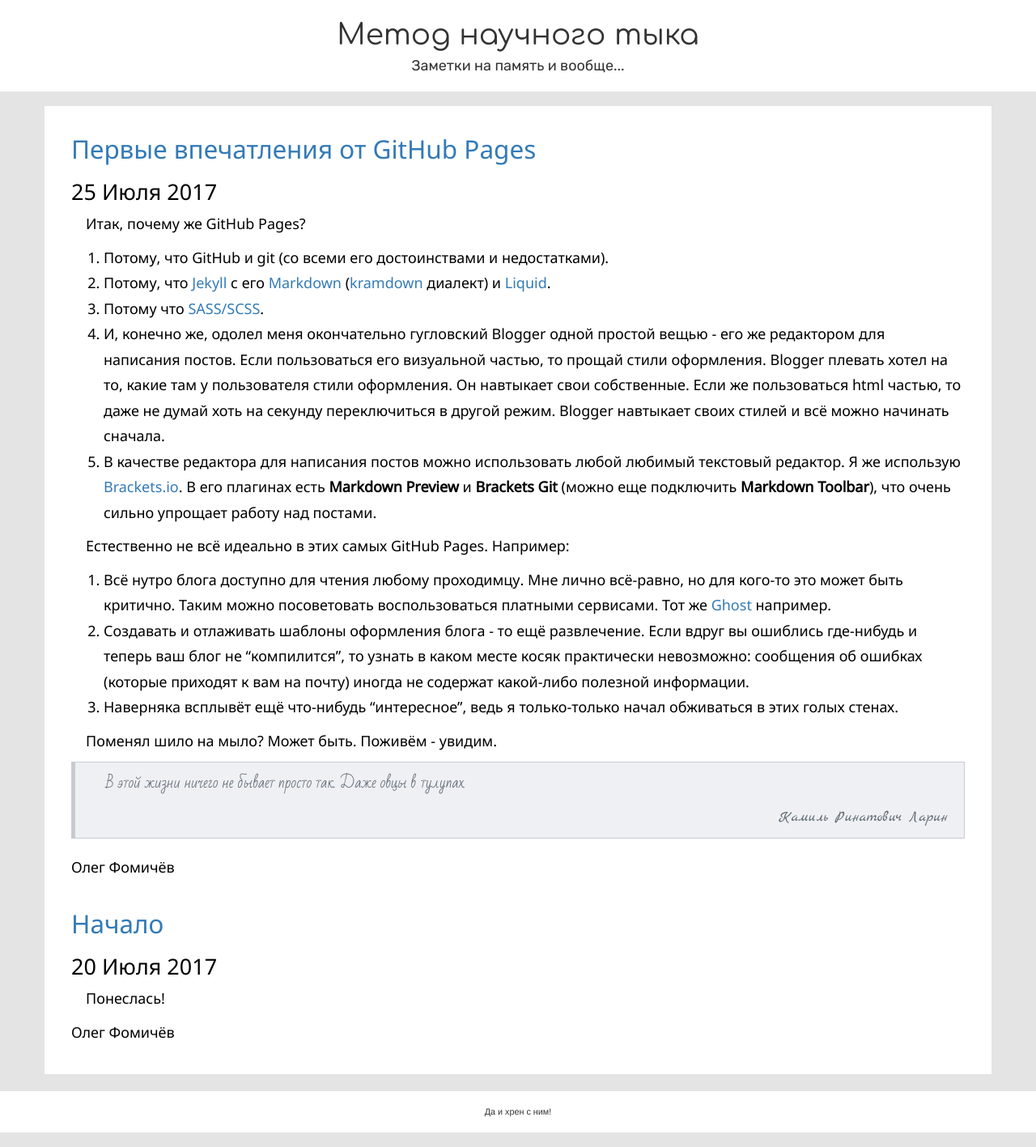
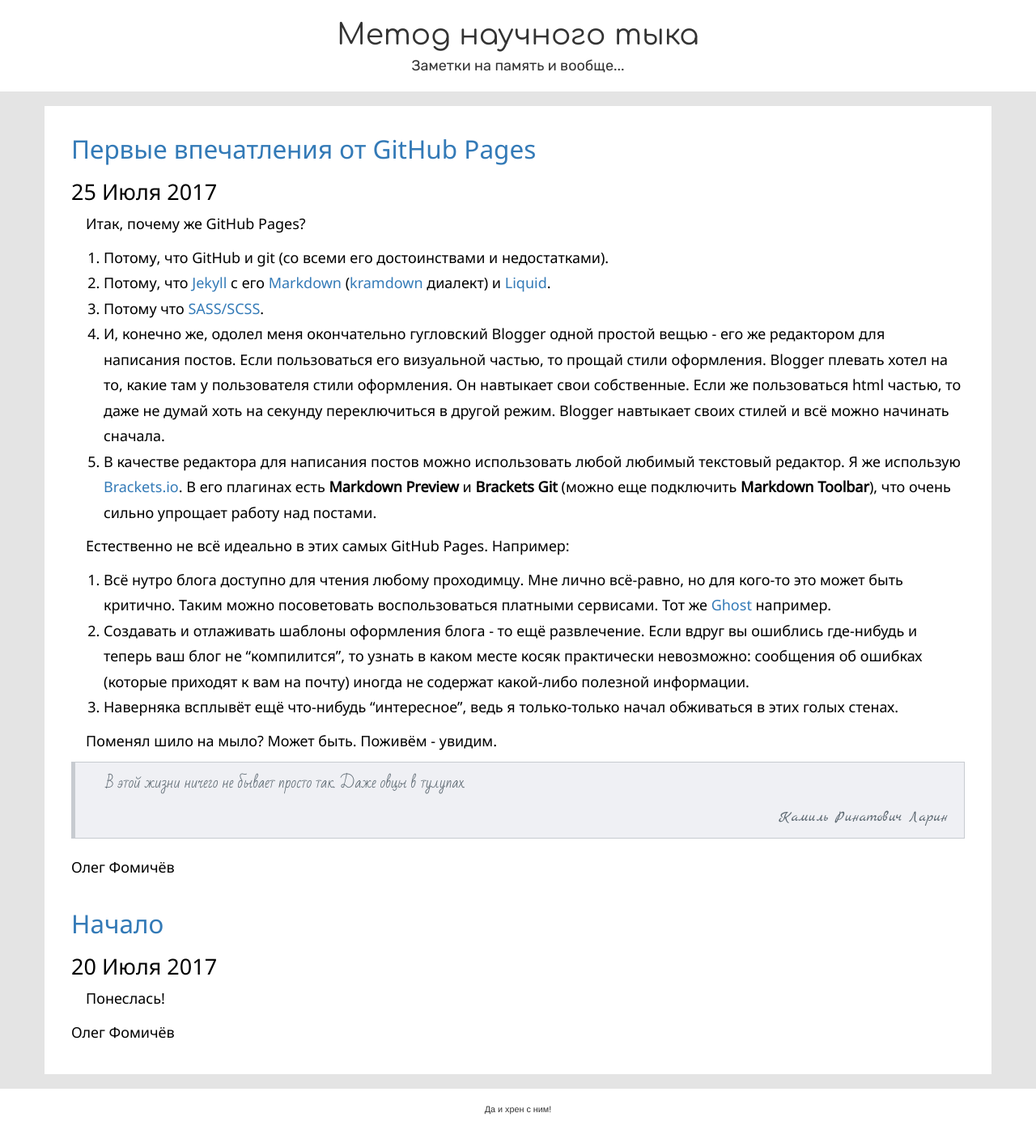
Before and after one commit to fomich0ff/fomich0ff.github.io, a Jekyll site: the page built from index.html, in a window 1280 px wide. Shown: the whole page at 81% size. Built offline with Jekyll 4.4.1, drawn with Linux system fonts in a browser that asks for light colours; nearby versions of some CDN libraries.

Commit message:
footer styles changed

```diff
--- a/_sass/base.scss
+++ b/_sass/base.scss
@@ -44,7 +44,7 @@
 
 body {
     font-size: $font-size;
-    padding-bottom: 4em;
+    padding-bottom: 5em;
     min-height: 100%;
     position: relative;
     @include respond-to(phones) {
--- a/_sass/footer.scss
+++ b/_sass/footer.scss
@@ -3,12 +3,12 @@
     position: absolute;
     bottom: 0px;
     width: 100%;
+    min-height: 4em;
+    max-height: 5em;
     background-color: $regular-background-color;
-
     padding-top: 1em;
     padding-bottom: 1em;
-
-    #disclaimer{
+    #disclaimer {
         font-size: 0.6em;
     }
 }
```
